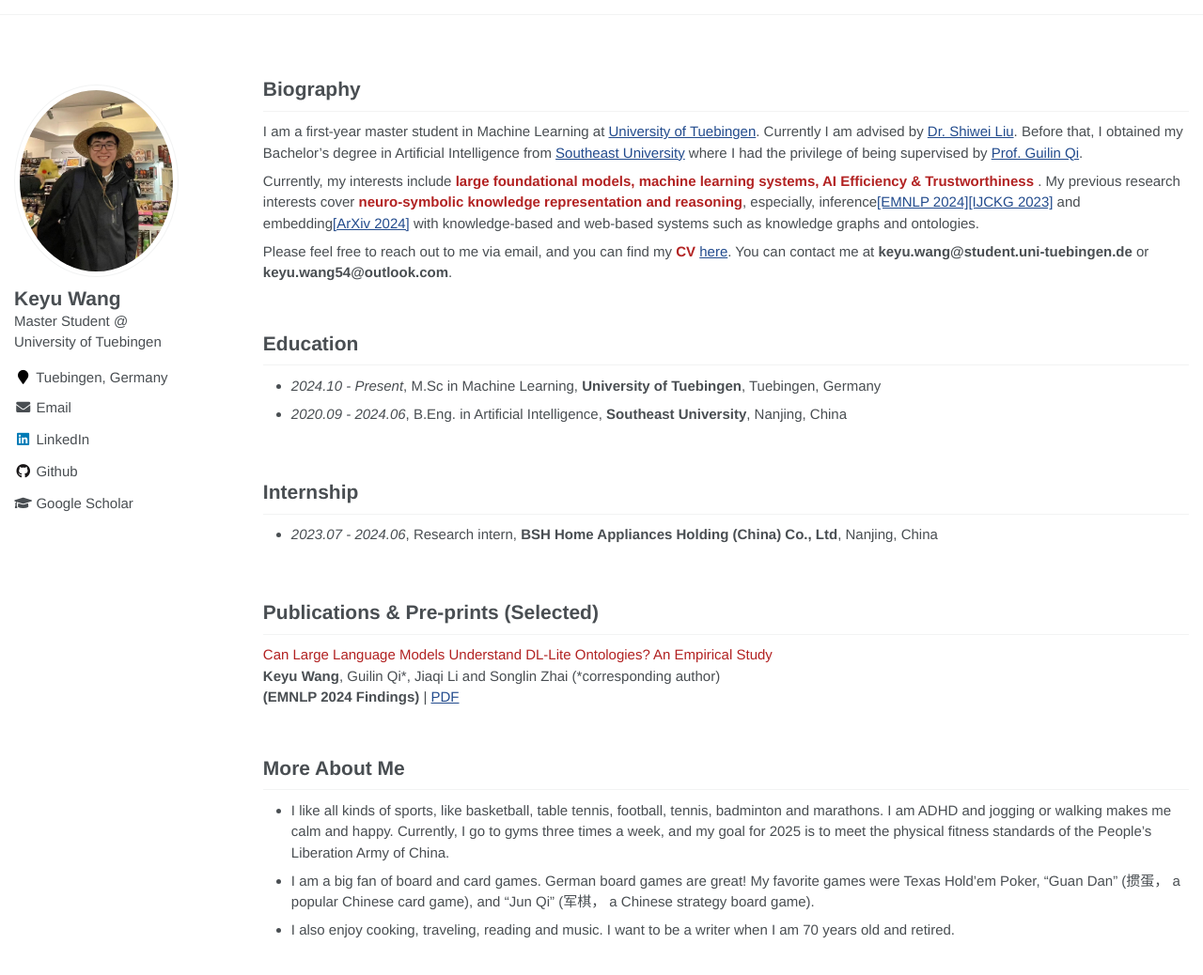
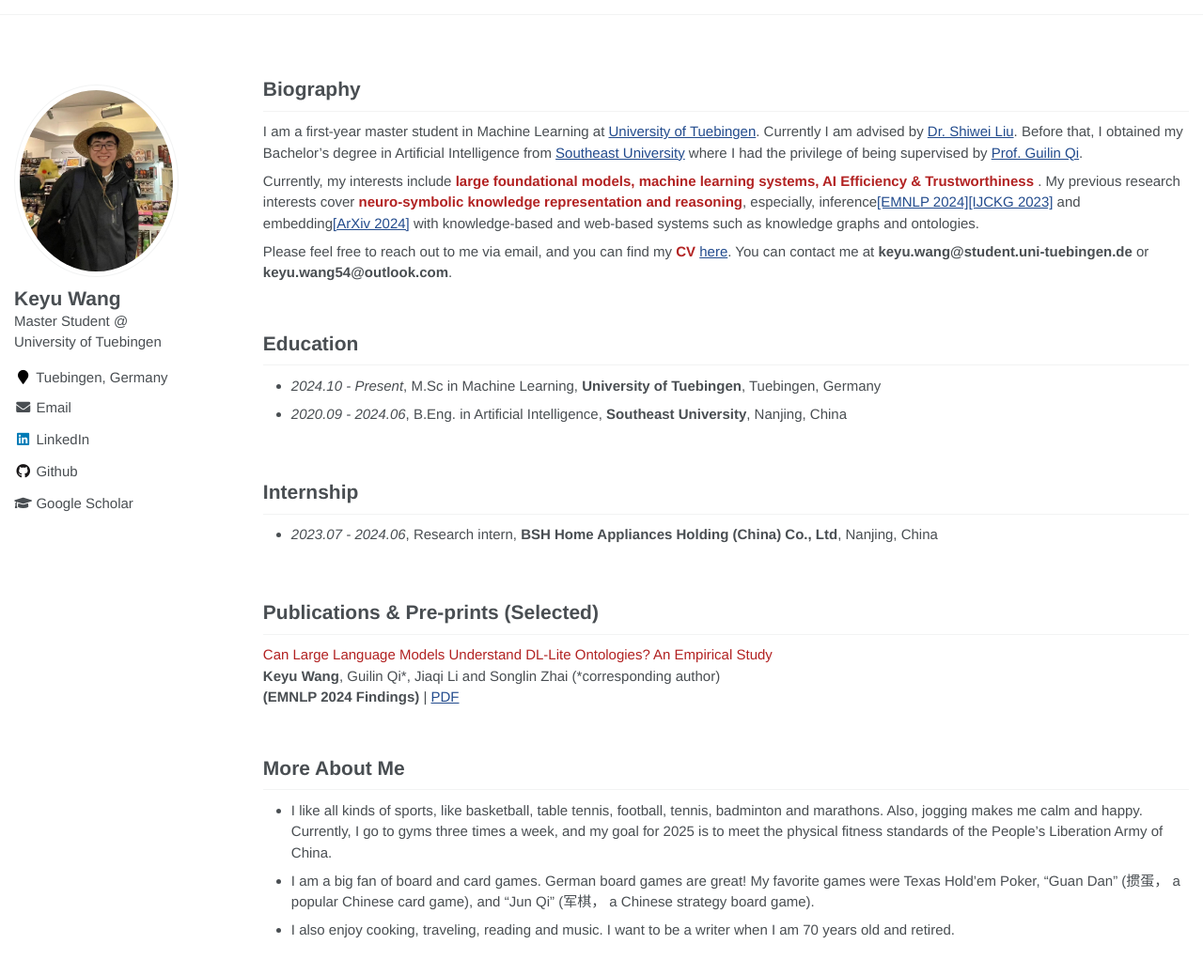
Before and after one commit to keyu-wang-2002/keyu-wang-2002.github.io, a Jekyll site: the page built from _pages/about.md, in a window 1280 px wide and 1092 px high. Shown: the top 1038 px of the window at 94% size. Built offline with Jekyll 4.4.1, drawn with Linux system fonts in a browser that asks for light colours.

Commit message:
Update about.md

```diff
--- a/_pages/about.md
+++ b/_pages/about.md
@@ -50,7 +50,7 @@ Please feel free to reach out to me via email, and you can find my <font color='
 <br>
 
 # More About Me
-- I like all kinds of sports, like basketball, table tennis, football, tennis, badminton and marathons. I am ADHD and jogging or walking makes me calm and happy. Currently, I go to gyms three times a week, and my goal for 2025 is to meet the physical fitness standards of the People's Liberation Army of China.
+- I like all kinds of sports, like basketball, table tennis, football, tennis, badminton and marathons. Also, jogging makes me calm and happy. Currently, I go to gyms three times a week, and my goal for 2025 is to meet the physical fitness standards of the People's Liberation Army of China.
 - I am a big fan of board and card games. German board games are great! My favorite games were Texas Hold'em Poker, "Guan Dan" (掼蛋， a popular Chinese card game), and "Jun Qi" (军棋， a Chinese strategy board game).
 - I also enjoy cooking, traveling, reading and music. I want to be a writer when I am 70 years old and retired.
 
```
